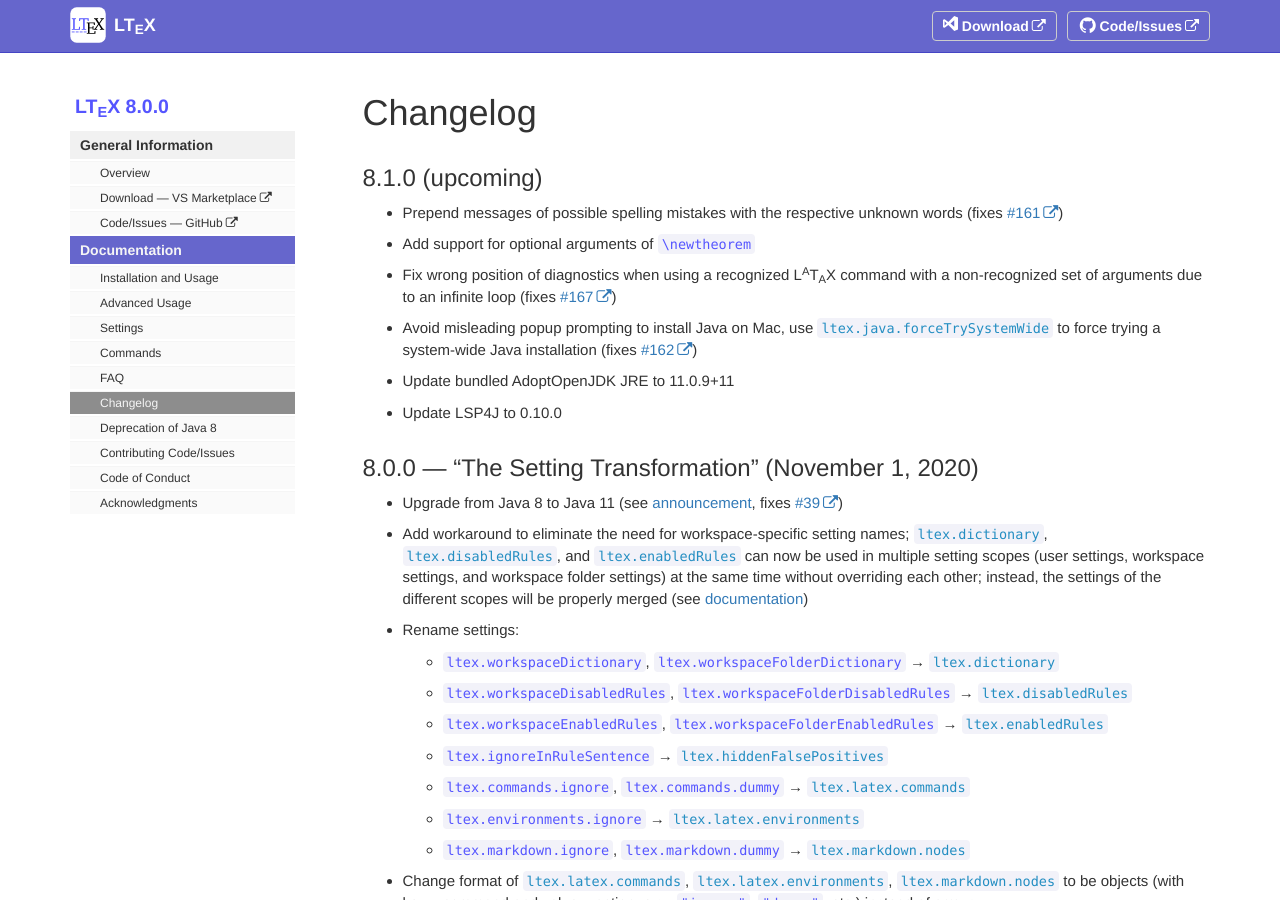
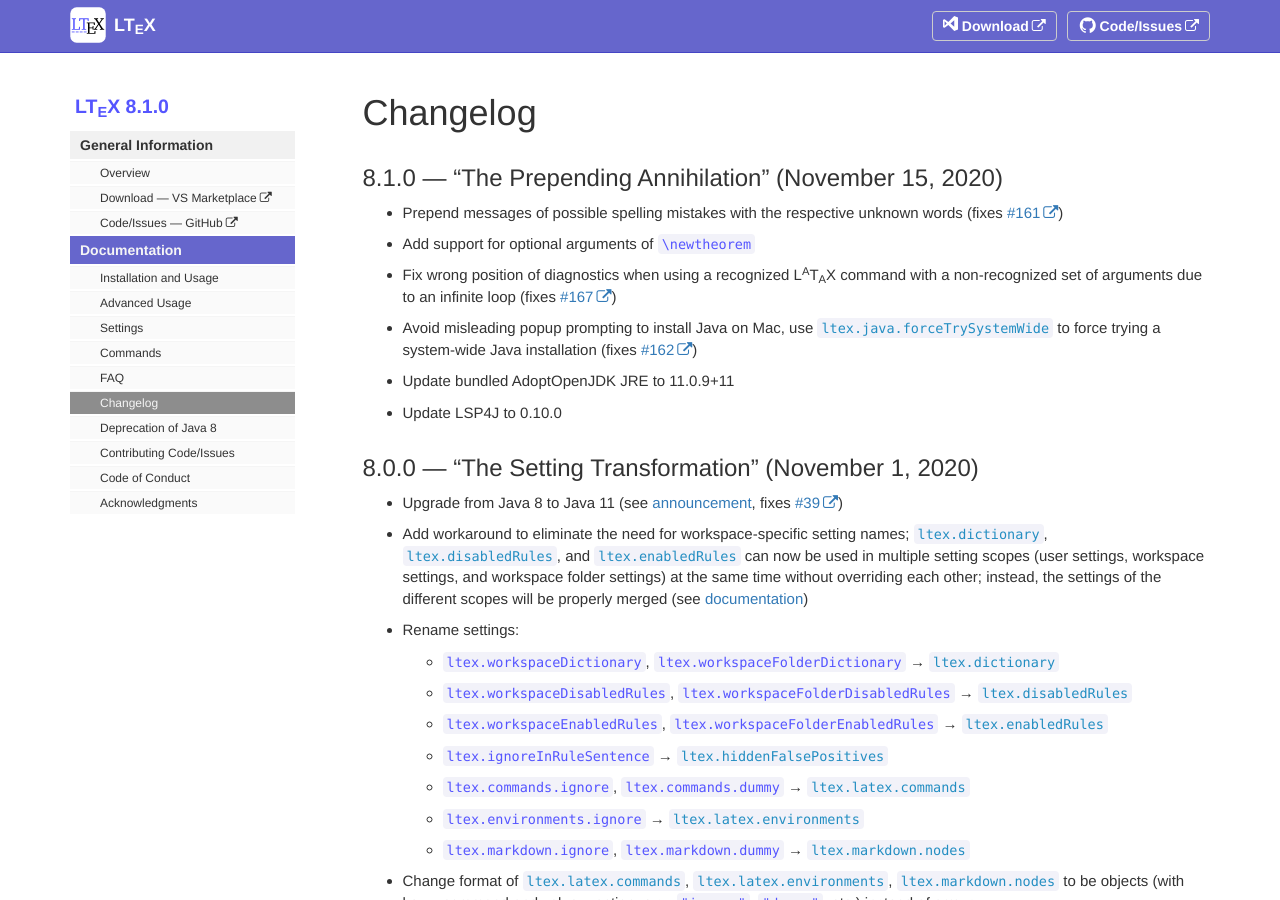
Before and after one commit to valentjn/vscode-ltex, a Jekyll site: the page built from pages/docs/changelog.md, in a window 1280 px wide and 900 px high. Built offline with Jekyll 4.4.1, drawn with Linux system fonts in a browser that asks for light colours.

Commit message:
Bump to 8.1.0

```diff
--- a/_data/sidebars/sidebar.yml
+++ b/_data/sidebars/sidebar.yml
@@ -1,7 +1,7 @@
 entries:
   - title: "sidebar"
     product: "LT<sub>E</sub>X"
-    version: "8.0.0"
+    version: "8.1.0"
     folders:
       - title: "General Information"
         output: "web"
--- a/pages/docs/changelog.md
+++ b/pages/docs/changelog.md
@@ -11,7 +11,7 @@
 toc: false
 ---
 
-## 8.1.0 (upcoming)
+## 8.1.0 — “The Prepending Annihilation” (November 15, 2020)
 
 - Prepend messages of possible spelling mistakes with the respective unknown words (fixes [#161](https://github.com/valentjn/vscode-ltex/issues/161))
 - Add support for optional arguments of `\newtheorem`
```
